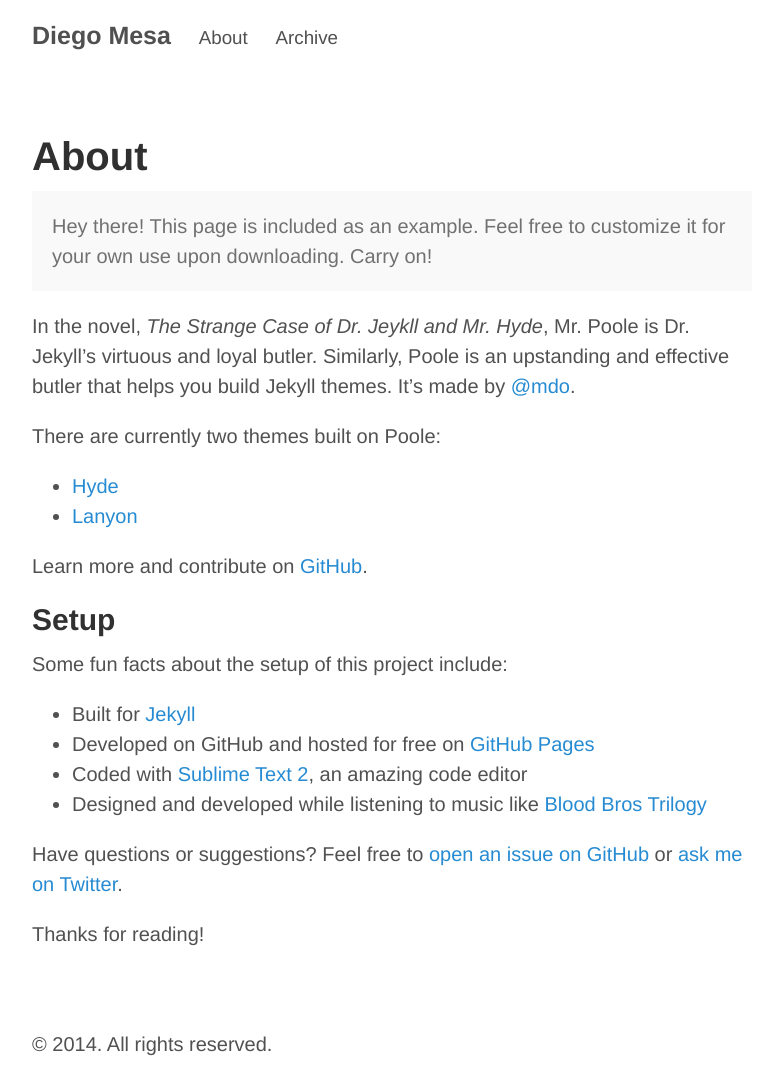
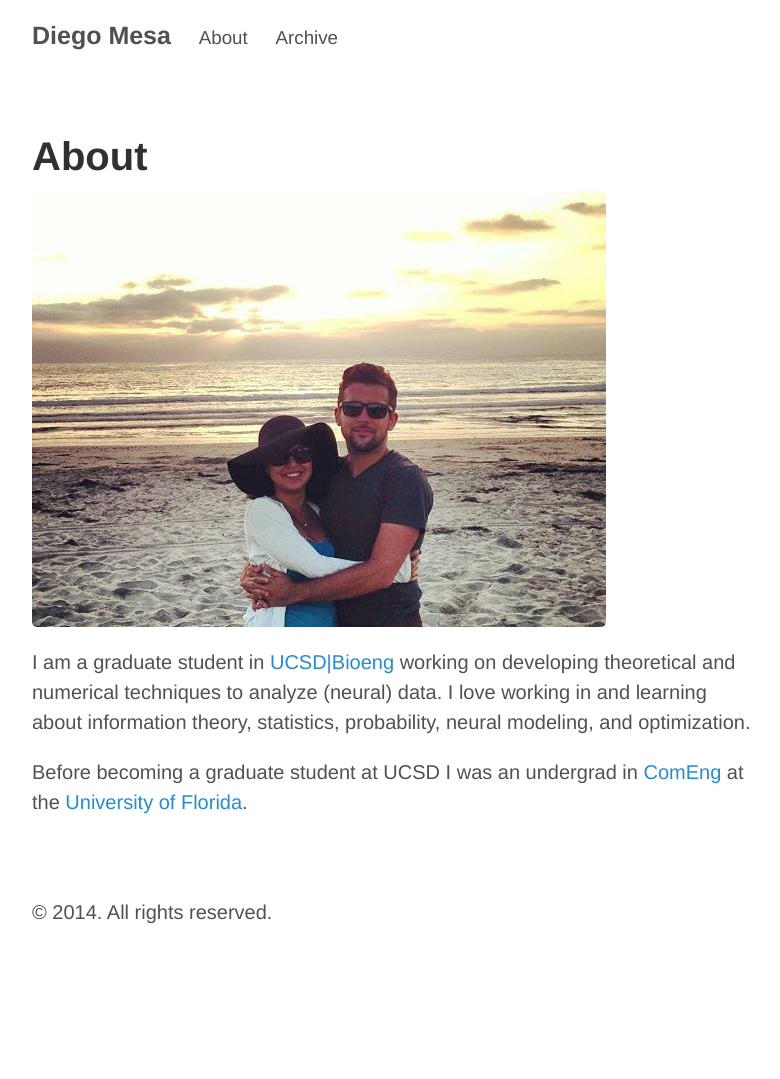
Before and after one commit to diego898/diego898.github.io, a Jekyll site: the page built from about.md, in a window 1280 px wide. Shown: the whole page, without its empty margins (248-1028 px from the left). Built offline with Jekyll 4.4.1, drawn with Linux system fonts in a browser that asks for light colours; Markdown is read by kramdown in place of the engine named in the settings; after the commit the page ends 947 px from its top, so only the background shows below that.

Commit message:
editing about me

```diff
--- a/about.md
+++ b/about.md
@@ -3,28 +3,12 @@ layout: page
 title: About
 ---
 
-<p class="message">
-  Hey there! This page is included as an example. Feel free to customize it for your own use upon downloading. Carry on!
-</p>
+![[My wife and I at La Jolla Shores beach].](/assets/diego.jpg)
 
-In the novel, *The Strange Case of Dr. Jeykll and Mr. Hyde*, Mr. Poole is Dr. Jekyll's virtuous and loyal butler. Similarly, Poole is an upstanding and effective butler that helps you build Jekyll themes. It's made by [@mdo](https://twitter.com/mdo).
+I am a graduate student in [UCSD|Bioeng](http://be.ucsd.edu/) working on
+developing theoretical and numerical techniques to analyze (neural) data.
+I love working in and learning about information theory, statistics,
+probability, neural modeling, and optimization.
 
-There are currently two themes built on Poole:
-
-* [Hyde](http://hyde.getpoole.com)
-* [Lanyon](http://lanyon.getpoole.com)
-
-Learn more and contribute on [GitHub](https://github.com/poole).
-
-## Setup
-
-Some fun facts about the setup of this project include:
-
-* Built for [Jekyll](http://jekyllrb.com)
-* Developed on GitHub and hosted for free on [GitHub Pages](https://pages.github.com)
-* Coded with [Sublime Text 2](http://sublimetext.com), an amazing code editor
-* Designed and developed while listening to music like [Blood Bros Trilogy](https://soundcloud.com/maddecent/sets/blood-bros-series)
-
-Have questions or suggestions? Feel free to [open an issue on GitHub](https://github.com/poole/issues/new) or [ask me on Twitter](https://twitter.com/mdo).
-
-Thanks for reading!
+Before becoming a graduate student at UCSD I was an undergrad in
+[ComEng](http://www.eng.ufl.edu/) at the [University of Florida](http://www.ufl.edu/).
```
Also changed, not shown: assets/diego.jpg (added).
